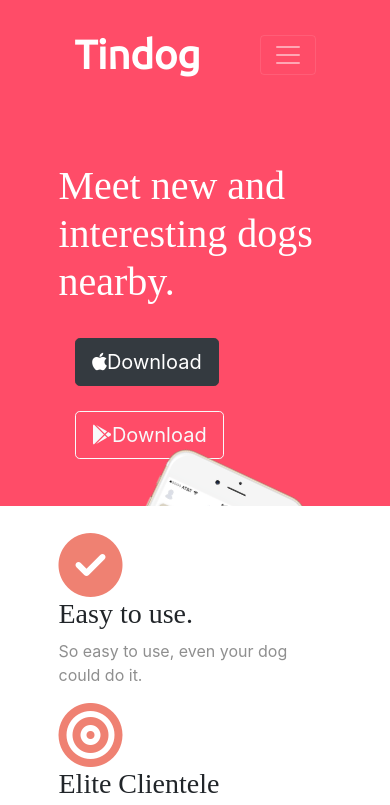
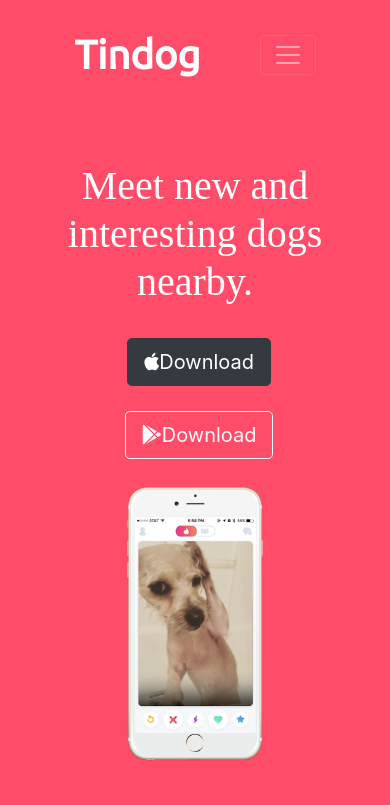
Before and after one commit to Aaryangarg8534/Web_Dev, a plain HTML site: page Aaryan/Bootstrap Initialisation/Tin-Dog Project/index.html in a window 390 px wide. Shown: the top 805 px of the page. Drawn offline with nearby package versions, Linux system fonts and the light colour scheme.

Commit message:
Initialisation of Bootstrap

```diff
--- a/Aaryan/Bootstrap Initialisation/Tin-Dog Project/css/styles.css
+++ b/Aaryan/Bootstrap Initialisation/Tin-Dog Project/css/styles.css
@@ -61,6 +61,18 @@ p{
 
 .icon:hover{
     color: #ff4c68;
+}
+
+@media (max-width: 1028px){
+    #title{
+        text-align:center;
+    }
+
+    .image-title{
+        position: static;
+        transform: rotate(0);
+        margin-top: 10%;
+    }
 }
 
 /*Testimonials*/
```
